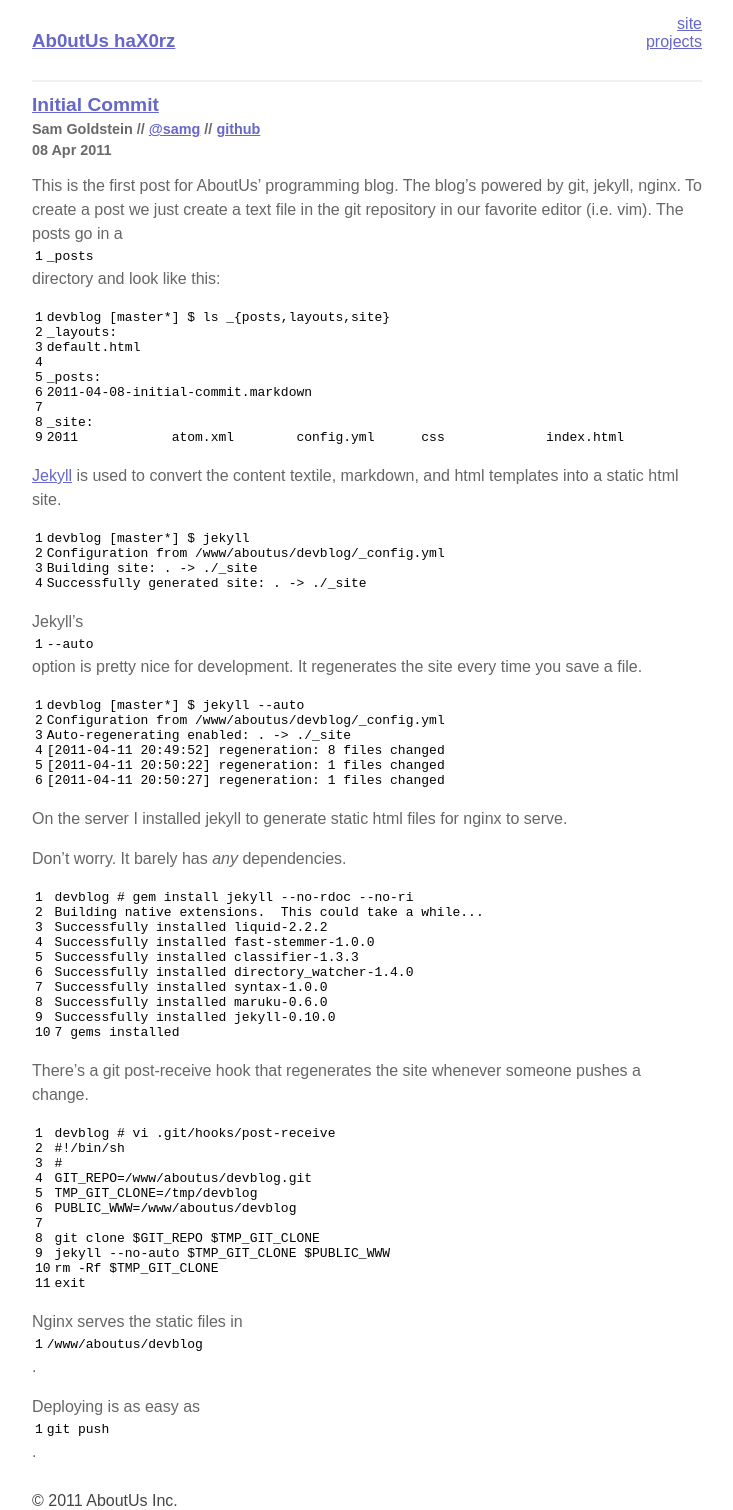
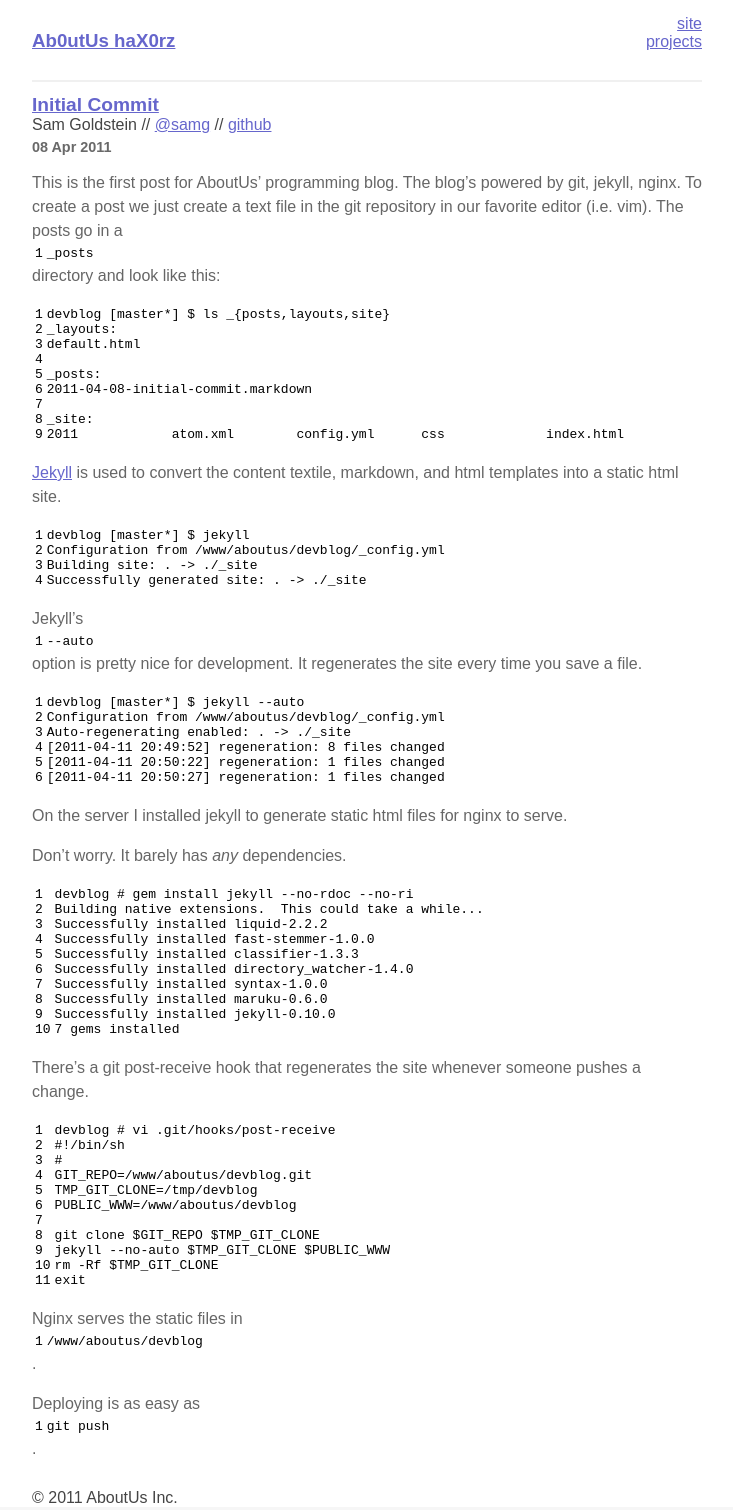
Before and after one commit to AboutUs/devblog, a Jekyll site: the page built from index.markdown, in a window 1280 px wide. Shown: the whole page, without its empty margins (273-1006 px from the left). Built offline with Jekyll 4.4.1, drawn with Linux system fonts in a browser that asks for light colours; Markdown is read by kramdown in place of the engine named in the settings.

Commit message:
Better style maybe

```diff
--- a/_layouts/post.html
+++ b/_layouts/post.html
@@ -19,7 +19,7 @@
             <h1 class='short title'>
               {{ page.title }}
             </h1>
-            <div class='short location'>{% include author.html %}</div>
+            <div class='by-line'>{% include author.html %}</div>
             <div class='short location'>{{ page.date | date_to_string }}</div>
             <div class='long description'>{{ content }}</div>
             <hr>
--- a/index.markdown
+++ b/index.markdown
@@ -9,7 +9,7 @@ title: Devs @ AboutUs.org
     <h2 class='short title'>
       <a href="{{ post.url }}">{{ post.title }}</a>
     </h2>
-    <div class='short location'>{% include author.html %}</div>
+    <div class='by-line'>{% include author.html %}</div>
     <div class='short location'>{{ post.date | date_to_string }}</div>
     <div class='long description'>{{ post.content }}</div>
     <hr>
```
Also changed, not shown: 3 other files.
